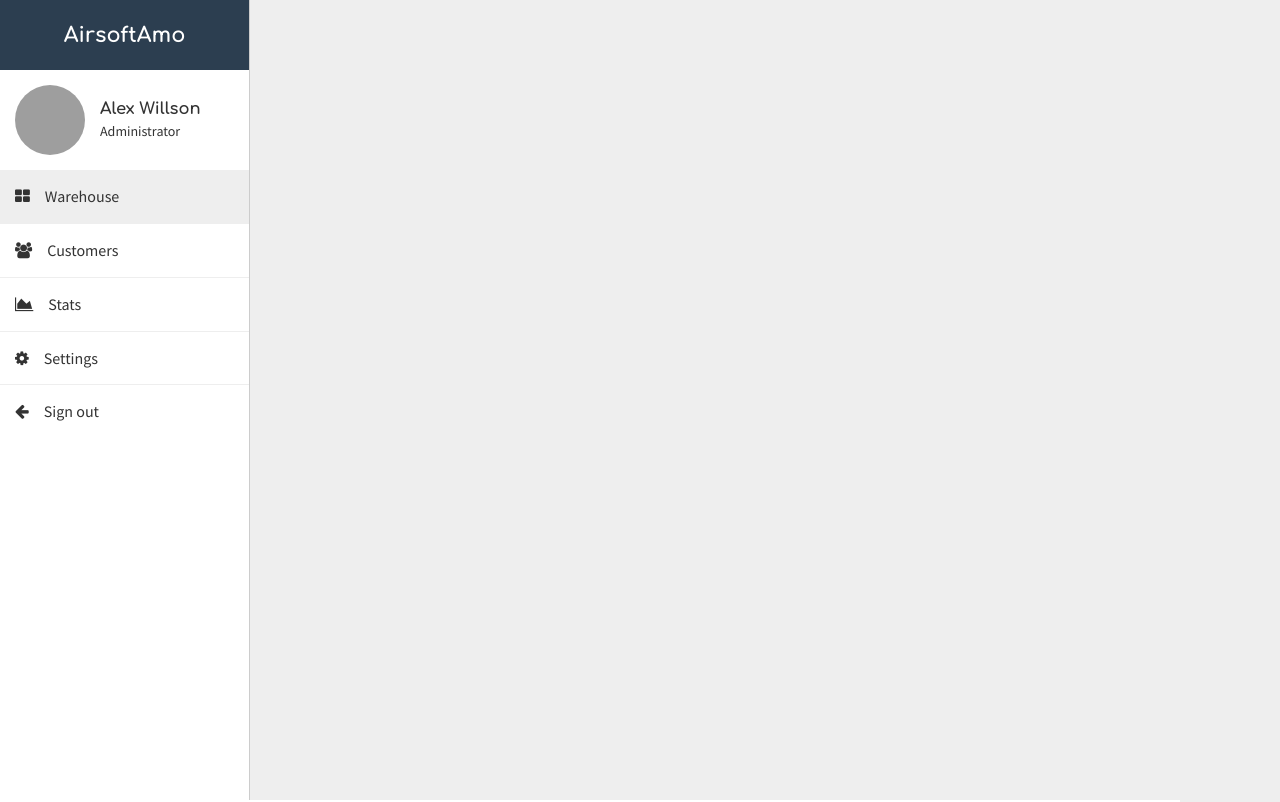
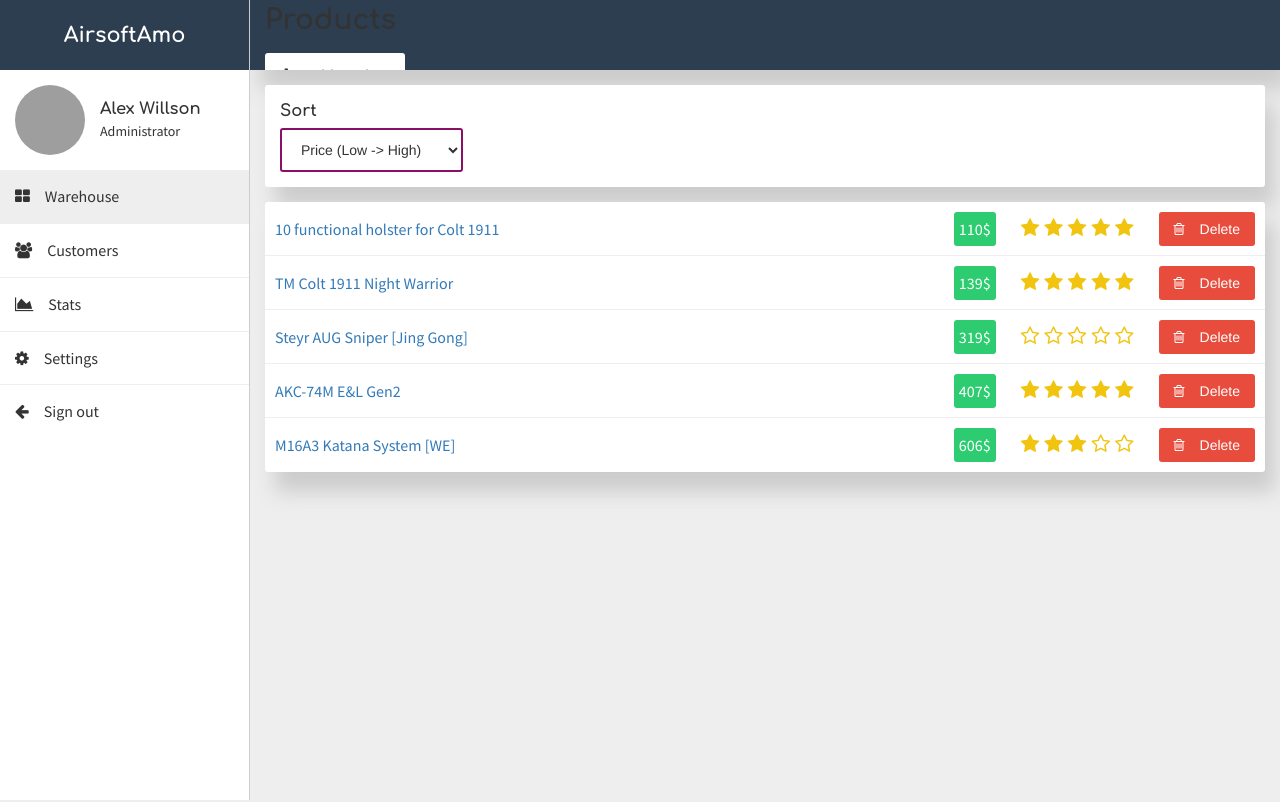
Before and after one commit to v-zhuravsky/airsoft-amo-dashboard, a React (Create React App) app: page / in a window 1280 px wide. Shown: the top 802 px of the page. Built offline with nearby package versions, Linux system fonts and the light colour scheme; grey boxes are pictures that could not be loaded.

Commit message:
Updated common styles for Content component and it's children

```diff
--- a/src/styles/Content.css
+++ b/src/styles/Content.css
@@ -2,7 +2,7 @@
 	float: left;
 	height: 100vh;
 	overflow-y: scroll;
-	width: calc(100% - 100px);
+	width: calc(100% - 250px);
 }
 .content .block {
 	padding: 15px;
@@ -11,11 +11,15 @@
 	margin-bottom: 15px;
 }
 .content .page-header {
+	padding: 0 15px;
 	overflow: hidden;
+	height: 70px;
+	background: #2c3e50;
 }
-.content .page-header h1 {
+.content .page-header h2 {
 	float: left;
-	line-height: 44px;
+	color: #fff;
+	line-height: 70px;
 	margin-right: 15px;
 }
 .content .page-header a,
@@ -23,18 +27,23 @@
 	display: inline-block;
 	height: 44px;
 	border-radius: 3px;
-	background: #8a1066;
-	color: #fff;
-	line-height: 44px;
+	background: #fff;
+	color: #2c3e50;
 	padding: 0 15px;
 	float: left;
-	margin-right: 15px;
-	transition: .3s background;
+	margin: 13px 15px 13px 0;
+	transition: .2s all;
+	line-height: 44px;
+	font-size: 16px;
 }
 .content .page-header a:hover,
 .content .page-header button:hover {
 	text-decoration: none;
-	background: #721155;
+	background: #2ecc71;
+	color: #fff;
+}
+.content .page-header button.danger:hover {
+	background: #e74c3c;
 }
 .content .page-header a:last-child,
 .content .page-header button:last-child {
```
